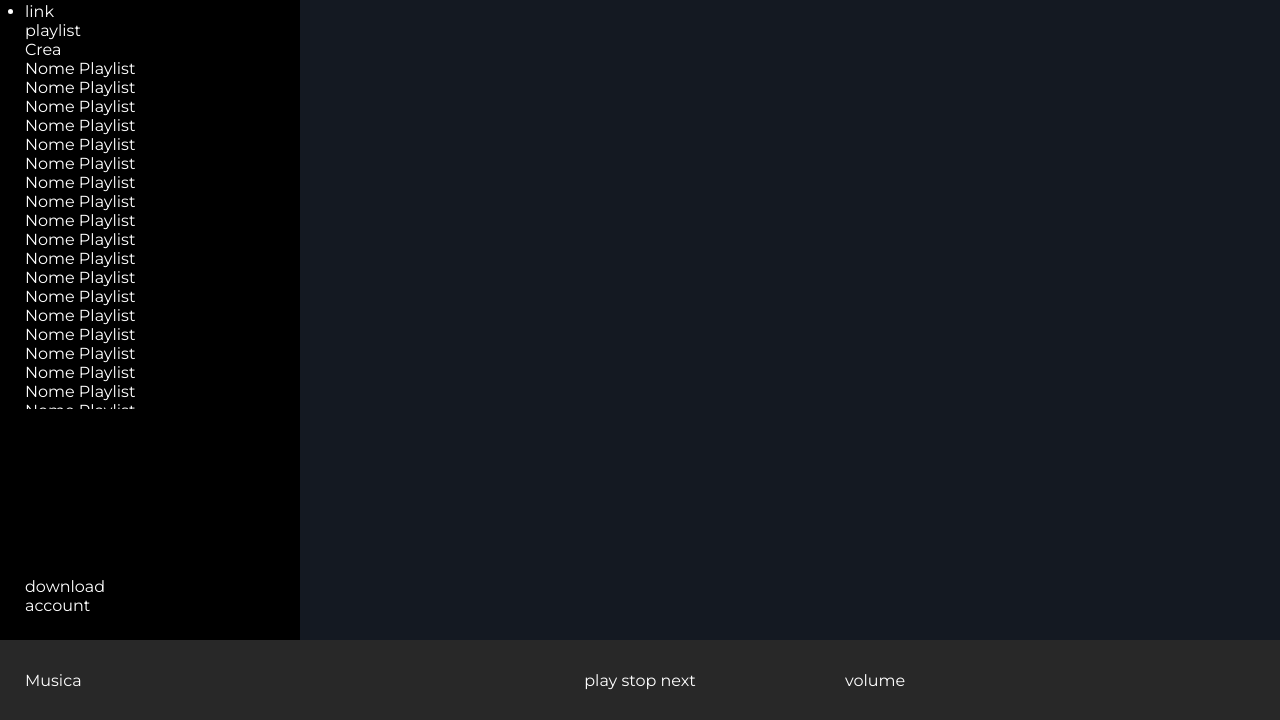
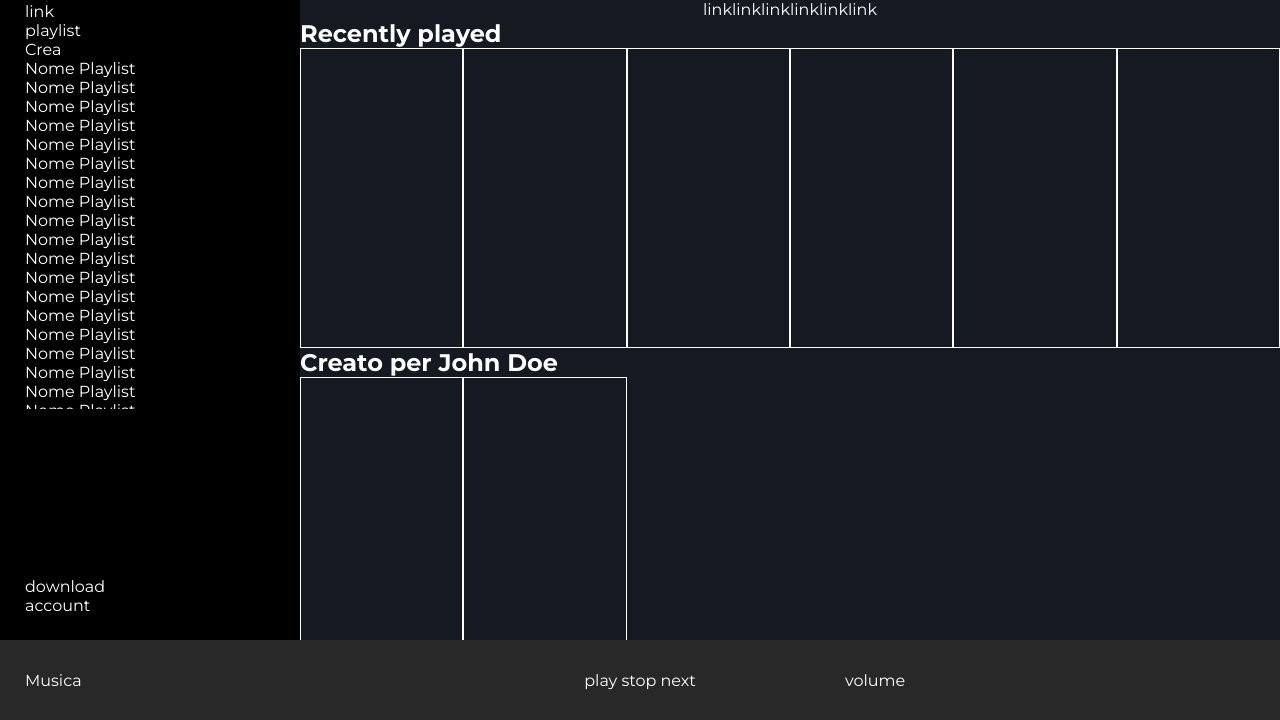
Before and after one commit to PasqualeDiMatteo/html-css-spotifyweb, a plain HTML site: page index.html in a window 1280 px wide. Shown: the part 80-800 px from the top of the page. Drawn offline with Linux system fonts and the light colour scheme.

Commit message:
added main

```diff
--- a/css/style.css
+++ b/css/style.css
@@ -20,6 +20,7 @@
 
 body{
     font-family: 'Montserrat', sans-serif;
+    color: white;
 }
 #top-content{
     height: calc(100vh - var(--header-footer-height));
@@ -31,6 +32,9 @@ body{
 
 a{
     text-decoration: none;
+}
+ul{
+    list-style: none;
 }
 
 /* Utilities */
@@ -121,6 +125,12 @@ main{
     color: white;
 }
 
+.playlist-music{
+    min-height: 300px;
+    border: 1px solid white;
+    flex: 0 0 50%;
+}
+
 /*  Footer */
 
 footer{
@@ -141,3 +151,19 @@ footer > *{
         flex-basis: var(--navbar-lg-width);
     }
 }
+
+/* Tablet */
+
+@media screen and (min-width: 768px){
+    .playlist-music{
+        flex-basis: 25%;
+    }
+}
+
+/* Laptop */
+
+@media screen and (min-width: 992px){
+    .playlist-music{
+        flex-basis: calc(100% / 6);
+    }
+}
--- a/index.html
+++ b/index.html
@@ -18,7 +18,13 @@
 </head>
 
 <body>
+
+    <!-- Top Content -->
+
     <div id="top-content">
+
+        <!-- Left Navbar -->
+
         <div id="left-navbar" class="d-flex flex-col">
             <div class="logo">LOGO</div>
             <nav class="navbar-top">
@@ -57,20 +63,93 @@
             <div class="download">download</div>
             <div class="account">account</div>
         </div>
+
+        <!-- Right content -->
+
         <div id="right-content">
+
+            <!-- Header -->
+
             <header class="d-flex justify-end align-center">
                 <a href="#" class="btn btn-header">EFFETTUA L'UPGRADE</a>
             </header>
-            <main></main>
+
+            <!-- Main -->
+
+            <main>
+
+                <!-- Navbar Music -->
+
+                <nav id="navbar-music">
+                    <ul class="d-flex justify-center">
+                        <li>link</li>
+                        <li>link</li>
+                        <li>link</li>
+                        <li>link</li>
+                        <li>link</li>
+                        <li>link</li>
+                    </ul>
+                </nav>
+
+                <!-- Recently Played -->
+
+                <div class="recently">
+                    <h2>Recently played</h2>
+                    <div class="d-flex f-wrap">
+                        <div class="playlist-music"></div>
+                        <div class="playlist-music"></div>
+                        <div class="playlist-music"></div>
+                        <div class="playlist-music"></div>
+                        <div class="playlist-music"></div>
+                        <div class="playlist-music"></div>
+                    </div>
+                </div>
+
+                <!-- Created for -->
+
+                <div class="created-for">
+                    <h2>Creato per John Doe</h2>
+                    <div class="d-flex flex-wrap">
+                        <div class="playlist-music"></div>
+                        <div class="playlist-music"></div>
+                    </div>
+                </div>
+
+                <!-- Popular artists -->
+
+                <div class="popular-artists">
+                    <h2>Artisti più popolari</h2>
+                    <div class="d-flex flex-wrap">
+                        <div class="playlist-music"></div>
+                        <div class="playlist-music"></div>
+                    </div>
+                </div>
+
+
+
+            </main>
+
         </div>
     </div>
+
+    <!-- Footer -->
+
     <footer id="player" class="d-flex justify-start">
+
+        <!-- Control left -->
+
         <div class="song d-flex align-center">
             Musica
         </div>
+
+        <!-- Control center -->
+
         <div class="control flex-grow d-flex justify-center align-center">
             play stop next
         </div>
+
+        <!-- Control right -->
+
         <div class="volume d-flex align-center">
             volume
         </div>
```
